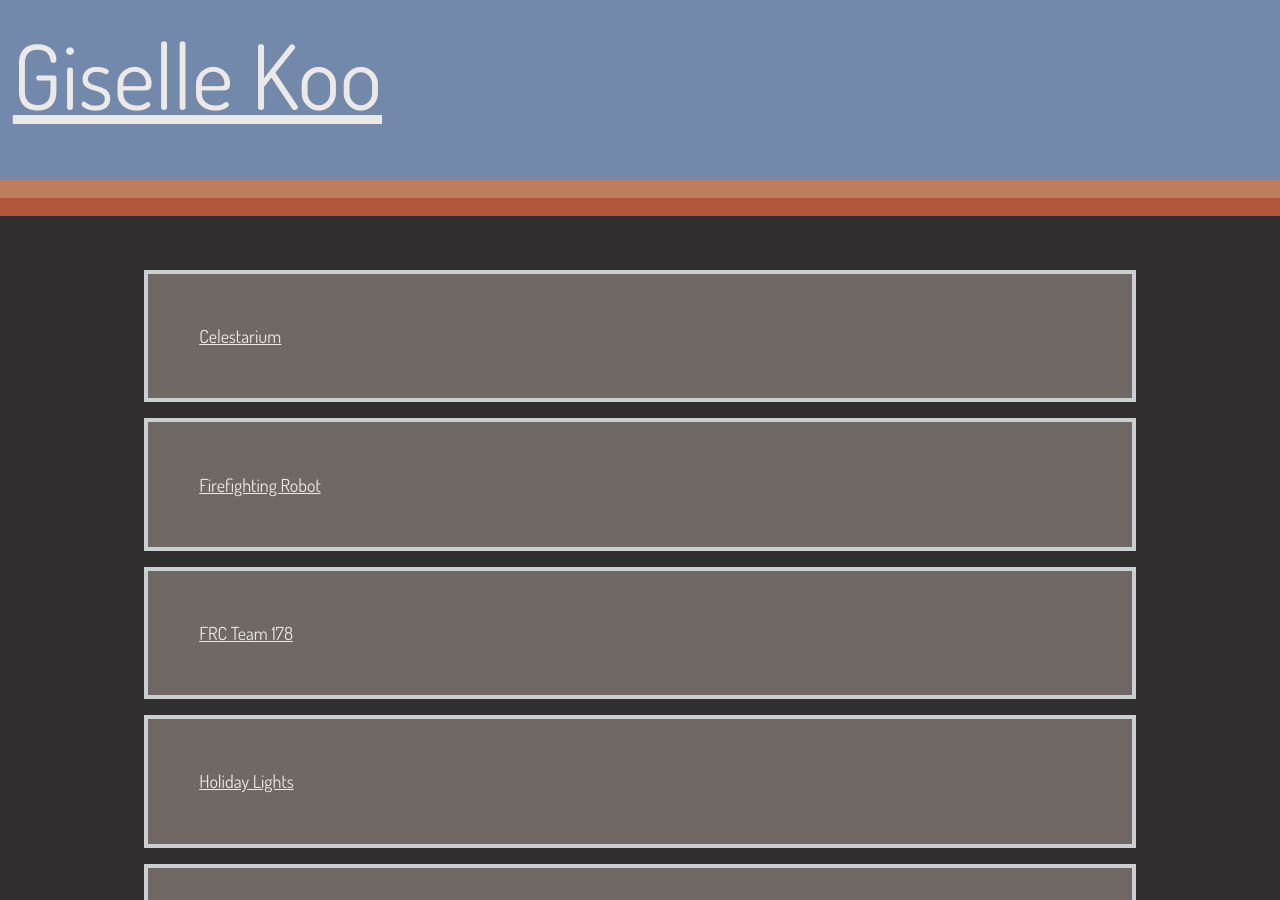
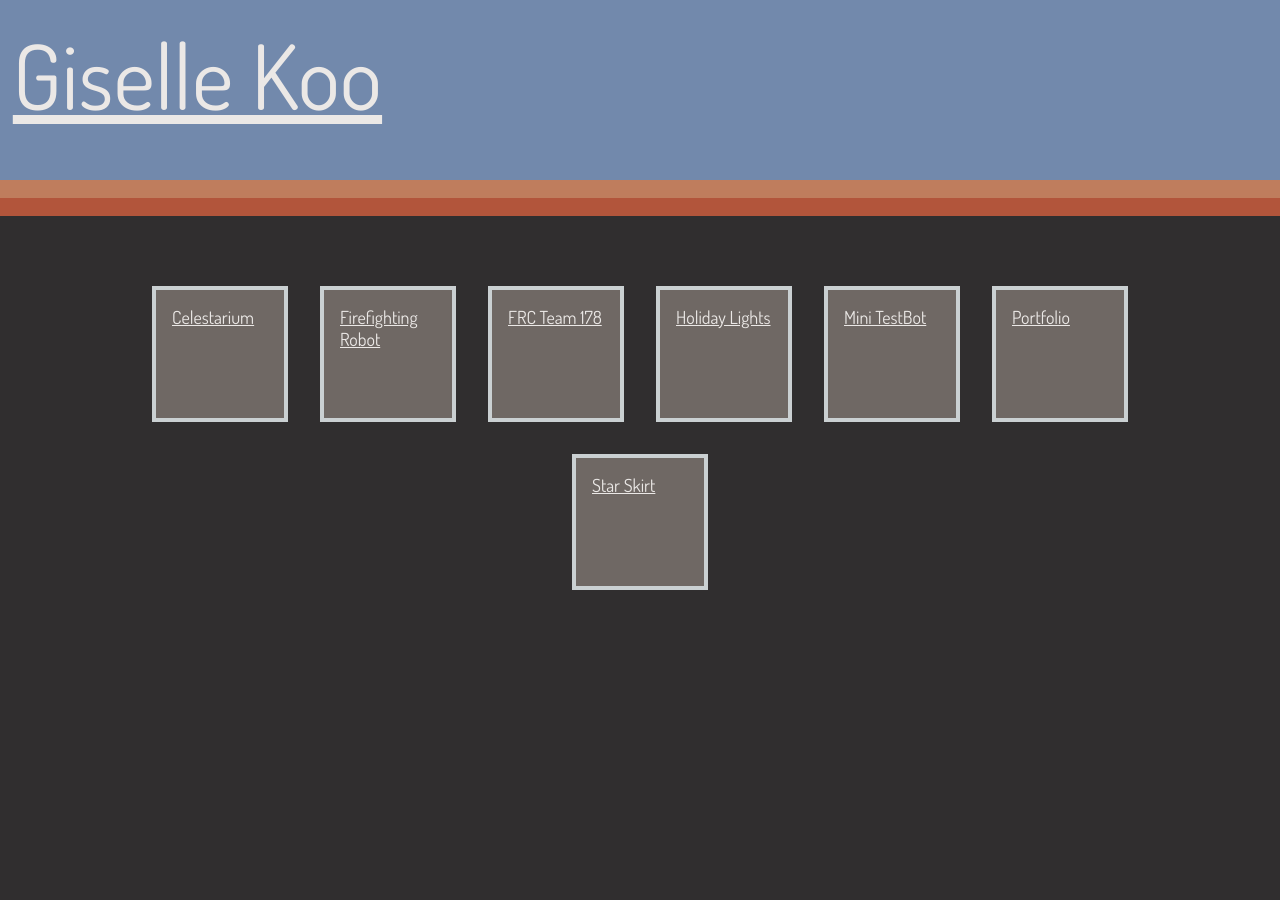
Before and after one commit to gisellegk/gisellegk.github.io, a Jekyll site: the page built from index.md, in a window 1280 px wide and 900 px high. Built offline with Jekyll 4.4.1, drawn with Linux system fonts in a browser that asks for light colours; nearby versions of some CDN libraries.

Commit message:
flex-box

```diff
--- a/assets/css/main.css
+++ b/assets/css/main.css
@@ -35,16 +35,25 @@ div#title a{
 #content {
   margin-top: 30vh;
   padding: 0 10vw;
+  display: flex;
+  flex-wrap: wrap;
+  justify-content: center;
+  align-content: center;
 }
 
 li.project {
   list-style-type: none;
   margin: 1rem;
+  width: 10vw;
+  height:10vw;
+  min-width: 75px;
+  min-height: 75px;
   border: solid .5vh #cad0d2;
-  padding: 5%;
   background-color: #6f6864;
 
 }
 li.project a {
   color: #ebe8e6;
+  display: block;
+  padding: 1rem;
 }
```
